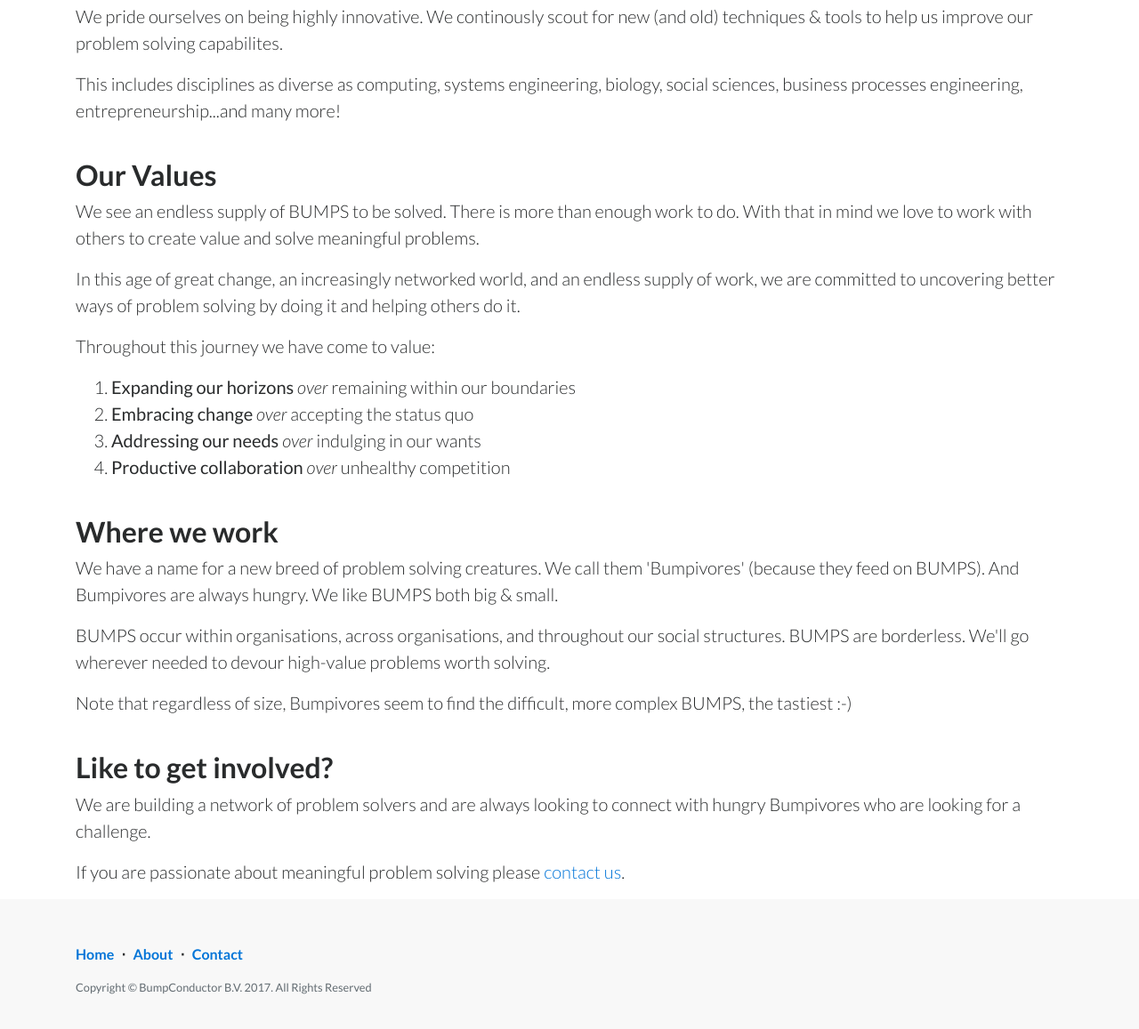
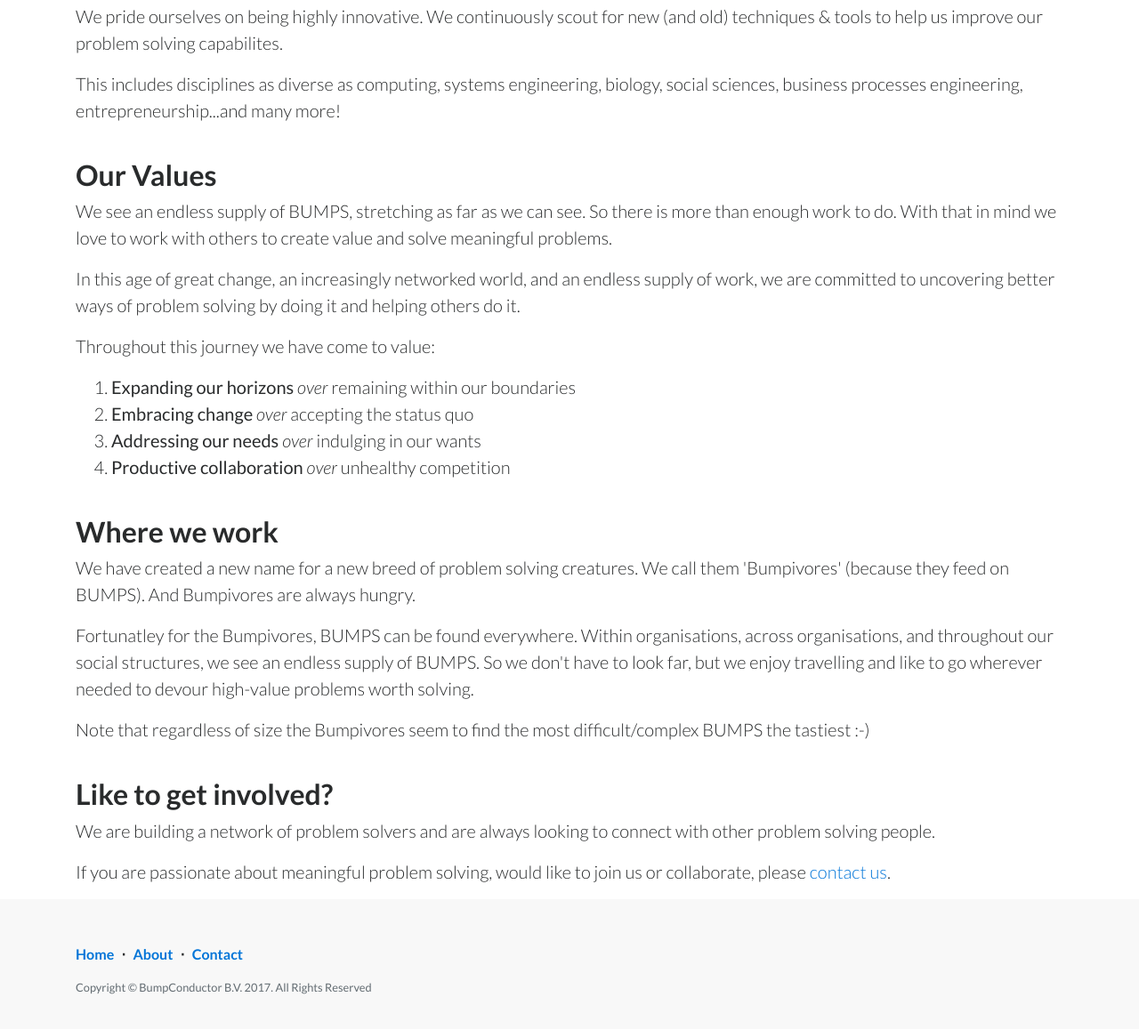
Before and after one commit to BumpConductor/BUMPconductor.github.io, a website: page about.html in a window 1280 px wide. Shown: the part 897-2054 px from the top of the page at 89% size. Drawn offline with Linux system fonts and the light colour scheme.

Commit message:
corrections

```diff
--- a/about.html
+++ b/about.html
@@ -87,7 +87,7 @@
                 <br>
                 <h2>How we do things</h2>
                 <p class="lead">BumpConductor is being built by people with a passion for problem solving.</p>
-                <p class="lead">We pride ourselves on being highly innovative. We continously scout for new (and old) techniques & tools to help us improve our problem solving capabilites.</p>
+                <p class="lead">We pride ourselves on being highly innovative. We continuously scout for new (and old) techniques & tools to help us improve our problem solving capabilites.</p>
                 <p class="lead">This includes disciplines as diverse as computing, systems engineering, biology, social sciences, business processes engineering, entrepreneurship...and many more!</p>
             </div>
         </div>
@@ -97,7 +97,7 @@
             <div>
                 <br>
                 <h2>Our Values</h2>
-                <p class="lead">We see an endless supply of BUMPS to be solved. There is more than enough work to do. With that in mind we love to work with others to create value and solve meaningful problems.</p>
+                <p class="lead">We see an endless supply of BUMPS, stretching as far as we can see. So there is more than enough work to do. With that in mind we love to work with others to create value and solve meaningful problems.</p>
                 <p class="lead">In this age of great change, an increasingly networked world, and an endless supply of work, we are committed to uncovering better ways of problem solving by doing it and helping others do it.</p>
                 <p class="lead">Throughout this journey we have come to value:</p>
                 <ol>
@@ -115,9 +115,9 @@
             <div>
                 <br>
                 <h2>Where we work </h2>
-                <p class="lead">We have a name for a new breed of problem solving creatures. We call them 'Bumpivores' (because they feed on BUMPS). And Bumpivores are always hungry. We like BUMPS both big & small.</p>
-                <p class="lead">BUMPS occur within organisations, across organisations, and throughout our social structures. BUMPS are borderless. We'll go wherever needed to devour high-value problems worth solving.</p>
-                <p class="lead">Note that regardless of size, Bumpivores seem to find the difficult, more complex BUMPS, the tastiest :-)</p>
+                <p class="lead">We have created a new name for a new breed of problem solving creatures. We call them 'Bumpivores' (because they feed on BUMPS). And Bumpivores are always hungry.</p>
+                <p class="lead">Fortunatley for the Bumpivores, BUMPS can be found everywhere. Within organisations, across organisations, and throughout our social structures, we see an endless supply of BUMPS. So we don't have to look far, but we enjoy travelling and like to go wherever needed to devour high-value problems worth solving.</p>
+                <p class="lead">Note that regardless of size the Bumpivores seem to find the most difficult/complex BUMPS the tastiest :-)</p>
             </div>
         </div>
     </section>
@@ -126,8 +126,8 @@
             <div>
                 <br>
                 <h2>Like to get involved?</h2>
-                <p class="lead">We are building a network of problem solvers and are always looking to connect with hungry Bumpivores who are looking for a challenge.</p>
-                <p class="lead">If you are passionate about meaningful problem solving please <a href="contact.html">contact us</a>.</p>
+                <p class="lead">We are building a network of problem solvers and are always looking to connect with other problem solving people.</p>
+                <p class="lead">If you are passionate about meaningful problem solving, would like to join us or collaborate, please <a href="contact.html">contact us</a>.</p>
             </div>
         </div>
     </section>
```
